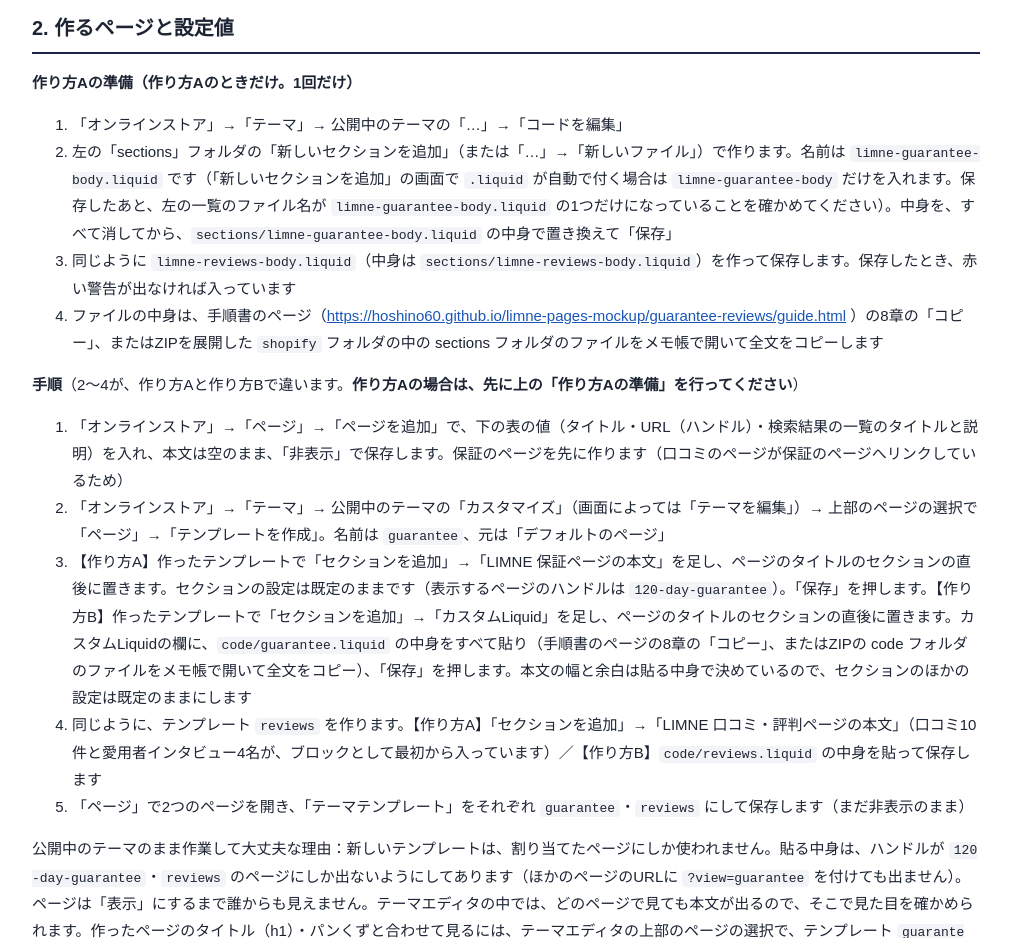
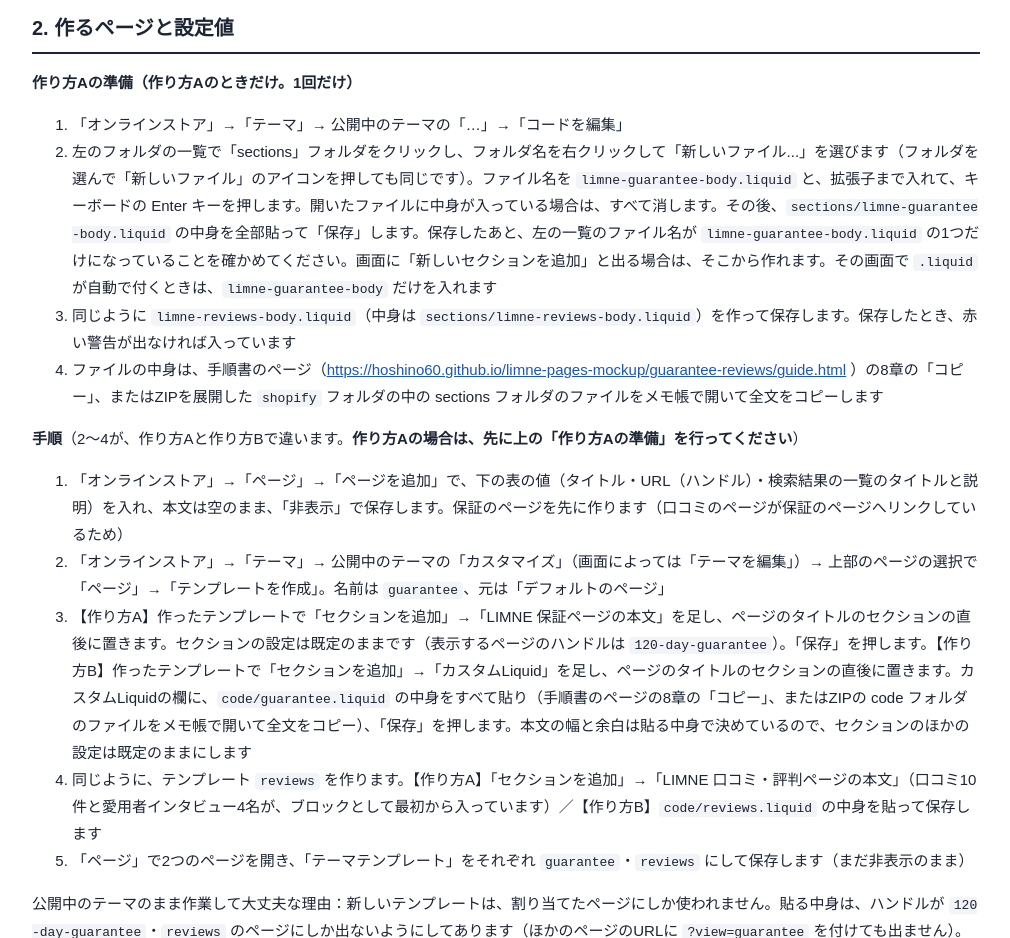
Before and after one commit to Hoshino60/limne-pages-mockup, a plain HTML site: page guarantee-reviews/guide.html in a window 1280 px wide. Shown: the part 1160-2098 px from the top of the page, without its empty margins (134-1144 px from the left). Drawn offline with Linux system fonts and the light colour scheme.

Commit message:
保証・口コミの手順書：ファイルを作る操作の書き方を今の管理画面に合わせた
guarantee-reviews/guide.html と ZIP の中の手順書の、「作り方Aの準備」の手順2の1行だけを変更。

Co-Authored-By: Claude Fable 5.2 <noreply@anthropic.com>

```diff
--- a/guarantee-reviews/guide.html
+++ b/guarantee-reviews/guide.html
@@ -21,7 +21,7 @@ button.copy{font:inherit;font-size:12.5px;padding:3px 10px;border:1px solid var(
 <ol><li>2つのページを作る（非表示で保存。2章の手順1）</li><li>テーマエディタでテンプレートを2つ作り、本文を入れる（作り方Aはセクションを追加、作り方BはカスタムLiquidに貼る。2章の手順2〜4）</li><li>2つのページにテンプレートを割り当てる（2章の手順5）</li><li>見た目を見本と見比べる（パソコンとスマートフォン）</li><li>今あるページの文を直す（3章。ご回答の確認1・3・4・5）</li><li>6章の「公開前」の確認をすべて済ませてから、2つのページを「表示」にし、メニューとリンクを足す（4章）</li><li>公開後の確認（6章）</li></ol>
 <h2 id="h-b5b79c55">2. 作るページと設定値</h2>
 <p><strong>作り方Aの準備（作り方Aのときだけ。1回だけ）</strong></p>
-<ol><li>「オンラインストア」→「テーマ」→ 公開中のテーマの「…」→「コードを編集」</li><li>左の「sections」フォルダの「新しいセクションを追加」（または「…」→「新しいファイル」）で作ります。名前は <code>limne-guarantee-body.liquid</code> です（「新しいセクションを追加」の画面で <code>.liquid</code> が自動で付く場合は <code>limne-guarantee-body</code> だけを入れます。保存したあと、左の一覧のファイル名が <code>limne-guarantee-body.liquid</code> の1つだけになっていることを確かめてください）。中身を、すべて消してから、<code>sections/limne-guarantee-body.liquid</code> の中身で置き換えて「保存」</li><li>同じように <code>limne-reviews-body.liquid</code>（中身は <code>sections/limne-reviews-body.liquid</code>）を作って保存します。保存したとき、赤い警告が出なければ入っています</li><li>ファイルの中身は、手順書のページ（<a href="https://hoshino60.github.io/limne-pages-mockup/guarantee-reviews/guide.html">https://hoshino60.github.io/limne-pages-mockup/guarantee-reviews/guide.html</a> ）の8章の「コピー」、またはZIPを展開した <code>shopify</code> フォルダの中の sections フォルダのファイルをメモ帳で開いて全文をコピーします</li></ol>
+<ol><li>「オンラインストア」→「テーマ」→ 公開中のテーマの「…」→「コードを編集」</li><li>左のフォルダの一覧で「sections」フォルダをクリックし、フォルダ名を右クリックして「新しいファイル...」を選びます（フォルダを選んで「新しいファイル」のアイコンを押しても同じです）。ファイル名を <code>limne-guarantee-body.liquid</code> と、拡張子まで入れて、キーボードの Enter キーを押します。開いたファイルに中身が入っている場合は、すべて消します。その後、<code>sections/limne-guarantee-body.liquid</code> の中身を全部貼って「保存」します。保存したあと、左の一覧のファイル名が <code>limne-guarantee-body.liquid</code> の1つだけになっていることを確かめてください。画面に「新しいセクションを追加」と出る場合は、そこから作れます。その画面で <code>.liquid</code> が自動で付くときは、<code>limne-guarantee-body</code> だけを入れます</li><li>同じように <code>limne-reviews-body.liquid</code>（中身は <code>sections/limne-reviews-body.liquid</code>）を作って保存します。保存したとき、赤い警告が出なければ入っています</li><li>ファイルの中身は、手順書のページ（<a href="https://hoshino60.github.io/limne-pages-mockup/guarantee-reviews/guide.html">https://hoshino60.github.io/limne-pages-mockup/guarantee-reviews/guide.html</a> ）の8章の「コピー」、またはZIPを展開した <code>shopify</code> フォルダの中の sections フォルダのファイルをメモ帳で開いて全文をコピーします</li></ol>
 <p><strong>手順</strong>（2〜4が、作り方Aと作り方Bで違います。<strong>作り方Aの場合は、先に上の「作り方Aの準備」を行ってください</strong>）</p>
 <ol><li>「オンラインストア」→「ページ」→「ページを追加」で、下の表の値（タイトル・URL（ハンドル）・検索結果の一覧のタイトルと説明）を入れ、本文は空のまま、「非表示」で保存します。保証のページを先に作ります（口コミのページが保証のページへリンクしているため）</li><li>「オンラインストア」→「テーマ」→ 公開中のテーマの「カスタマイズ」（画面によっては「テーマを編集」）→ 上部のページの選択で「ページ」→「テンプレートを作成」。名前は <code>guarantee</code>、元は「デフォルトのページ」</li><li>【作り方A】作ったテンプレートで「セクションを追加」→「LIMNE 保証ページの本文」を足し、ページのタイトルのセクションの直後に置きます。セクションの設定は既定のままです（表示するページのハンドルは <code>120-day-guarantee</code>）。「保存」を押します。【作り方B】作ったテンプレートで「セクションを追加」→「カスタムLiquid」を足し、ページのタイトルのセクションの直後に置きます。カスタムLiquidの欄に、<code>code/guarantee.liquid</code> の中身をすべて貼り（手順書のページの8章の「コピー」、またはZIPの code フォルダのファイルをメモ帳で開いて全文をコピー）、「保存」を押します。本文の幅と余白は貼る中身で決めているので、セクションのほかの設定は既定のままにします</li><li>同じように、テンプレート <code>reviews</code> を作ります。【作り方A】「セクションを追加」→「LIMNE 口コミ・評判ページの本文」（口コミ10件と愛用者インタビュー4名が、ブロックとして最初から入っています）／【作り方B】<code>code/reviews.liquid</code> の中身を貼って保存します</li><li>「ページ」で2つのページを開き、「テーマテンプレート」をそれぞれ <code>guarantee</code>・<code>reviews</code> にして保存します（まだ非表示のまま）</li></ol>
 <p>公開中のテーマのまま作業して大丈夫な理由：新しいテンプレートは、割り当てたページにしか使われません。貼る中身は、ハンドルが <code>120-day-guarantee</code>・<code>reviews</code> のページにしか出ないようにしてあります（ほかのページのURLに <code>?view=guarantee</code> を付けても出ません）。ページは「表示」にするまで誰からも見えません。テーマエディタの中では、どのページで見ても本文が出るので、そこで見た目を確かめられます。作ったページのタイトル（h1）・パンくずと合わせて見るには、テーマエディタの上部のページの選択で、テンプレート <code>guarantee</code>・<code>reviews</code> を選び、プレビューするページに、作った非表示のページを選びます。</p>
```
Also changed, not shown: 1 other file.
